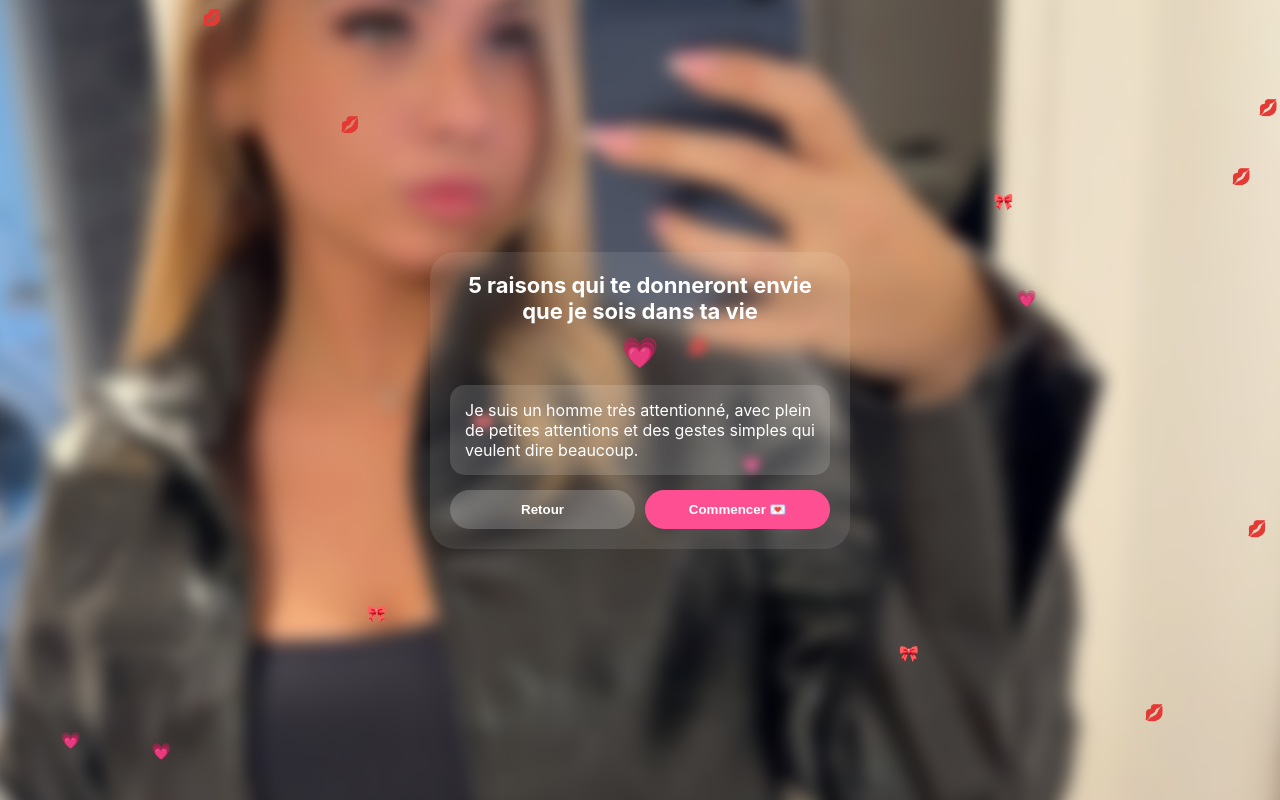
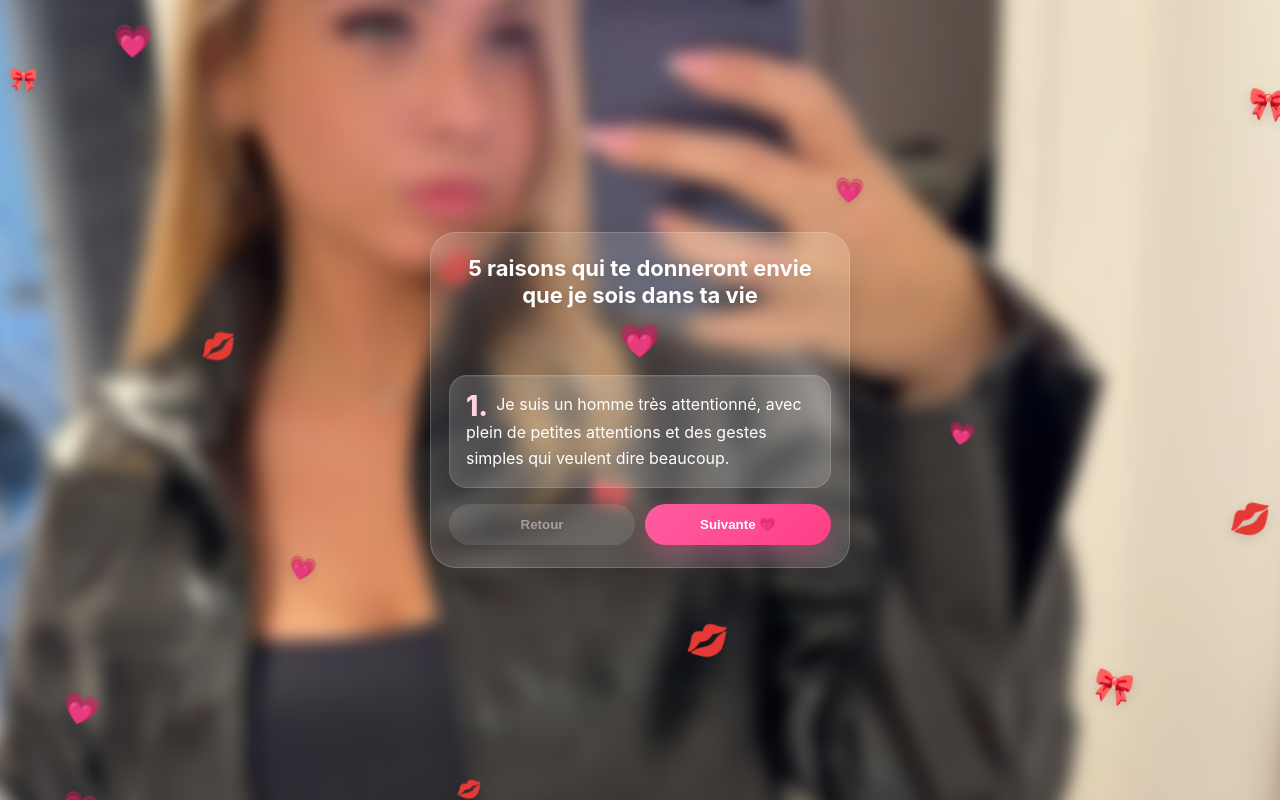
Before and after one commit to DB201s/lospepes, a plain HTML site: page index.html in a window 1280 px wide. Both pictures are taken after a click on the button "Commencer 💌". Drawn offline with Linux system fonts and the light colour scheme.

Commit message:
Update index.html

```diff
--- a/index.html
+++ b/index.html
@@ -2,7 +2,7 @@
 <html lang="fr">
 <head>
 <meta charset="UTF-8">
-<meta name="viewport" content="width=device-width, initial-scale=1.0">
+<meta name="viewport" content="width=device-width, initial-scale=1.0, viewport-fit=cover">
 <title>Pour toi 💗</title>
 
 <style>
@@ -17,121 +17,188 @@ html, body {
   color: #fff;
 }
 
+body {
+  position: relative;
+}
+
 .bg {
   position: fixed;
   inset: 0;
   background: url('photo.jpg') center/cover no-repeat;
   filter: blur(8px);
   transform: scale(1.08);
-  z-index: -1;
+  z-index: -2;
 }
 
 .page {
-  min-height: 100vh;
+  min-height: 100dvh;
   display: flex;
   align-items: center;
   justify-content: center;
   padding: 20px;
+  position: relative;
+  z-index: 2;
 }
 
 .card {
   width: 100%;
   max-width: 420px;
-  background: rgba(255,255,255,0.1);
-  border-radius: 25px;
-  padding: 20px;
+  background: rgba(255,255,255,0.12);
+  border: 1px solid rgba(255,255,255,0.18);
+  border-radius: 26px;
+  padding: 22px 18px;
   text-align: center;
-  backdrop-filter: blur(5px);
+  backdrop-filter: blur(7px);
+  -webkit-backdrop-filter: blur(7px);
+  box-shadow: 0 14px 35px rgba(0,0,0,0.18);
+  animation: cardFade 0.7s ease;
+}
+
+@keyframes cardFade {
+  from { opacity: 0; transform: translateY(18px); }
+  to { opacity: 1; transform: translateY(0); }
 }
 
 h1 {
   font-size: 22px;
+  line-height: 1.25;
   margin-bottom: 10px;
+  text-shadow: 0 2px 10px rgba(0,0,0,0.15);
 }
 
 .heart {
-  font-size: 30px;
-  margin-bottom: 15px;
+  font-size: 32px;
+  margin-bottom: 16px;
+  animation: pulse 1.9s infinite;
 }
 
-.reason-box {
+@keyframes pulse {
+  0%, 100% { transform: scale(1); }
+  50% { transform: scale(1.08); }
+}
+
+.reason-box,
+.final {
   display: none;
   text-align: left;
-  background: rgba(255,255,255,0.15);
-  border-radius: 15px;
-  padding: 15px;
+  background: rgba(255,255,255,0.16);
+  border: 1px solid rgba(255,255,255,0.14);
+  border-radius: 18px;
+  padding: 16px;
   margin-top: 10px;
+  line-height: 1.6;
+  box-shadow: inset 0 1px 0 rgba(255,255,255,0.06);
+}
+
+.show {
+  display: block;
+  animation: fadeUp 0.35s ease;
+}
+
+@keyframes fadeUp {
+  from { opacity: 0; transform: translateY(12px); }
+  to { opacity: 1; transform: translateY(0); }
+}
+
+.reason-number {
+  display: inline-block;
+  font-size: 28px;
+  font-weight: 800;
+  color: #ffd1e2;
+  margin-right: 8px;
+  line-height: 1;
+  vertical-align: top;
 }
 
 .controls {
   display: flex;
   gap: 10px;
-  margin-top: 15px;
+  margin-top: 16px;
 }
 
 .btn {
   flex: 1;
-  padding: 12px;
+  padding: 13px 14px;
   border: none;
-  border-radius: 20px;
-  font-weight: bold;
+  border-radius: 999px;
+  font-weight: 700;
   cursor: pointer;
+  transition: transform 0.15s ease, opacity 0.15s ease, box-shadow 0.2s ease;
 }
 
-.primary { background: #ff4f93; color: white; }
-.secondary { background: rgba(255,255,255,0.2); color: white; }
+.btn:active {
+  transform: scale(0.97);
+}
 
-.final {
-  display: none;
-  margin-top: 15px;
-  text-align: left;
-  background: rgba(255,255,255,0.15);
-  border-radius: 15px;
-  padding: 15px;
+.btn.primary {
+  background: linear-gradient(135deg, #ff5ca0, #ff3f86);
+  color: white;
+  box-shadow: 0 10px 22px rgba(255,79,147,0.28);
+}
+
+.btn.secondary {
+  background: rgba(255,255,255,0.22);
+  color: white;
+}
+
+.btn[disabled] {
+  opacity: 0.5;
+  cursor: default;
+  box-shadow: none;
 }
 
 .rain {
   position: fixed;
   inset: 0;
   pointer-events: none;
+  z-index: 1;
+  overflow: hidden;
 }
 
 .emoji {
   position: absolute;
-  top: -10vh;
+  top: -12vh;
   animation: fall linear forwards;
+  user-select: none;
+  filter: drop-shadow(0 4px 6px rgba(0,0,0,0.12));
 }
 
 @keyframes fall {
-  from { transform: translateY(0); }
-  to { transform: translateY(120vh); }
+  from { transform: translateY(0) rotate(0deg); }
+  to { transform: translateY(120vh) rotate(18deg); }
+}
+
+.glow {
+  position: fixed;
+  inset: 0;
+  pointer-events: none;
+  z-index: 0;
+  background: radial-gradient(circle at top, rgba(255,140,190,0.12), transparent 40%);
 }
 </style>
 </head>
 
 <body>
-
 <div class="bg"></div>
+<div class="glow"></div>
 <div class="rain" id="rain"></div>
 
 <div class="page">
   <div class="card">
-
     <h1>5 raisons qui te donneront envie que je sois dans ta vie</h1>
     <div class="heart">💗</div>
 
     <div class="reason-box" id="reasonBox"></div>
 
     <div class="controls">
-      <button class="btn secondary" onclick="prevReason()">Retour</button>
-      <button class="btn primary" onclick="nextReason()">Commencer 💌</button>
+      <button class="btn secondary" id="prevBtn" onclick="prevReason()" disabled>Retour</button>
+      <button class="btn primary" id="nextBtn" onclick="nextReason()">Commencer 💌</button>
     </div>
 
     <div class="final" id="finalMessage">
       Passe de bonnes vacances, j’espère te voir à ton retour le plus rapidement possible.<br><br>
       En plus, tu seras toute bronzée… et encore plus belle que tu ne l’es déjà 💋
     </div>
-
   </div>
 </div>
 
@@ -146,38 +213,94 @@ const reasons = [
 
 let current = -1;
 
+const reasonBox = document.getElementById('reasonBox');
+const finalMessage = document.getElementById('finalMessage');
+const nextBtn = document.getElementById('nextBtn');
+const prevBtn = document.getElementById('prevBtn');
+
+function updateButtons() {
+  prevBtn.disabled = current <= 0;
+
+  if (current === -1) {
+    nextBtn.textContent = 'Commencer 💌';
+  } else if (current >= 0 && current < reasons.length - 1) {
+    nextBtn.textContent = 'Suivante 💗';
+  } else if (current === reasons.length - 1) {
+    nextBtn.textContent = 'Lire la fin ✨';
+  } else {
+    nextBtn.style.display = 'none';
+    prevBtn.style.display = 'none';
+  }
+}
+
+function showReason(index) {
+  finalMessage.classList.remove('show');
+  finalMessage.style.display = 'none';
+
+  reasonBox.style.display = 'block';
+  reasonBox.classList.remove('show');
+  void reasonBox.offsetWidth;
+  reasonBox.innerHTML = `<span class="reason-number">${index + 1}.</span>${reasons[index]}`;
+  reasonBox.classList.add('show');
+}
+
 function nextReason() {
+  if (current < reasons.length - 1) {
     current++;
+    showReason(current);
+    updateButtons();
+  } else {
+    current++;
+    reasonBox.classList.remove('show');
+    reasonBox.style.display = 'none';
 
-  if (current < reasons.length) {
-    document.getElementById("reasonBox").style.display = "block";
-    document.getElementById("reasonBox").innerText = reasons[current];
-  } else {
-    document.getElementById("finalMessage").style.display = "block";
+    finalMessage.style.display = 'block';
+    finalMessage.classList.remove('show');
+    void finalMessage.offsetWidth;
+    finalMessage.classList.add('show');
+
+    updateButtons();
   }
 }
 
 function prevReason() {
-  if (current > 0) {
+  if (current > 0 && current <= reasons.length - 1) {
     current--;
-    document.getElementById("reasonBox").innerText = reasons[current];
+    showReason(current);
+    updateButtons();
+  } else if (current === 0) {
+    current = -1;
+    reasonBox.classList.remove('show');
+    reasonBox.style.display = 'none';
+    updateButtons();
+  } else if (current === reasons.length) {
+    current = reasons.length - 1;
+    finalMessage.classList.remove('show');
+    finalMessage.style.display = 'none';
+    showReason(current);
+    nextBtn.style.display = 'block';
+    prevBtn.style.display = 'block';
+    updateButtons();
   }
 }
 
-const rain = document.getElementById("rain");
-const emojis = ["🎀","💗","💋"];
+updateButtons();
+
+const rain = document.getElementById('rain');
+const emojis = ['🎀','💗','💋'];
 
 function createEmoji() {
-  const el = document.createElement("div");
-  el.className = "emoji";
-  el.innerText = emojis[Math.floor(Math.random()*emojis.length)];
-  el.style.left = Math.random()*100 + "vw";
-  el.style.animationDuration = (4 + Math.random()*3) + "s";
+  const el = document.createElement('div');
+  el.className = 'emoji';
+  el.innerText = emojis[Math.floor(Math.random() * emojis.length)];
+  el.style.left = Math.random() * 100 + 'vw';
+  el.style.fontSize = (18 + Math.random() * 15) + 'px';
+  el.style.animationDuration = (4 + Math.random() * 3) + 's';
   rain.appendChild(el);
   setTimeout(() => el.remove(), 7000);
 }
 
-setInterval(createEmoji, 300);
+setInterval(createEmoji, 320);
 </script>
 
 </body>
```
Lines whose indentation alone changed are shown as unchanged.
